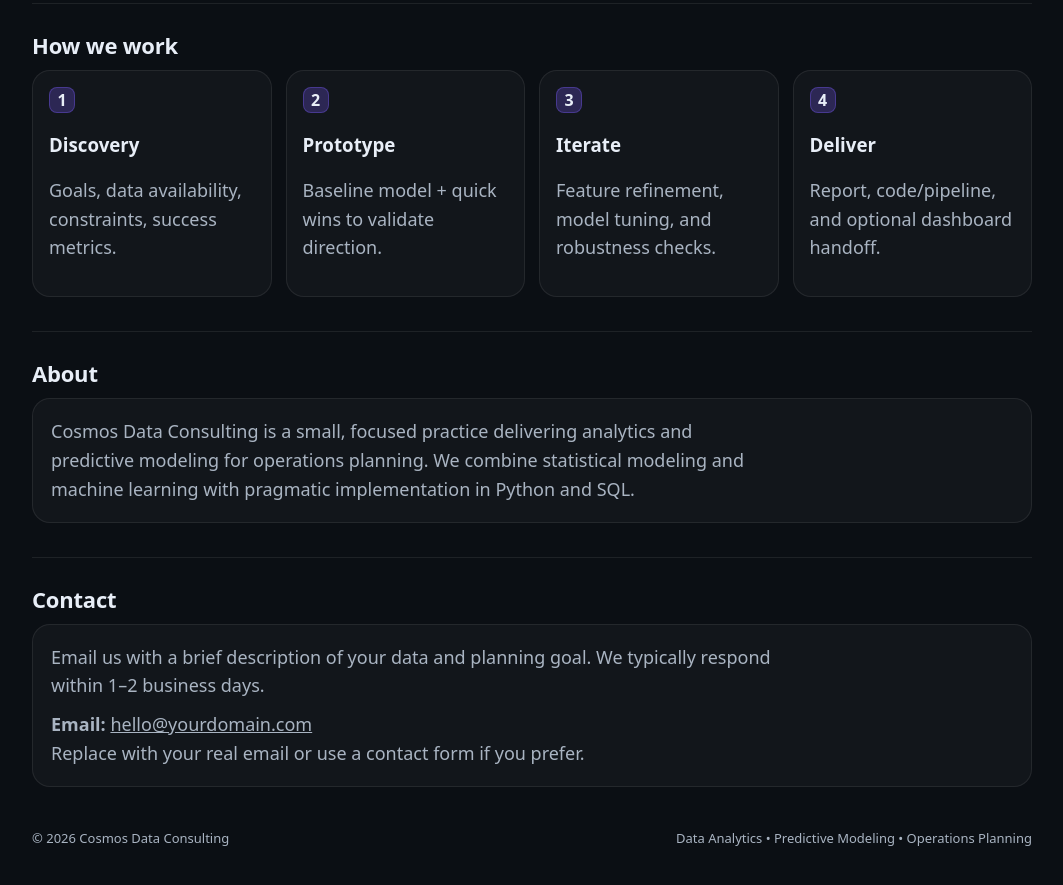
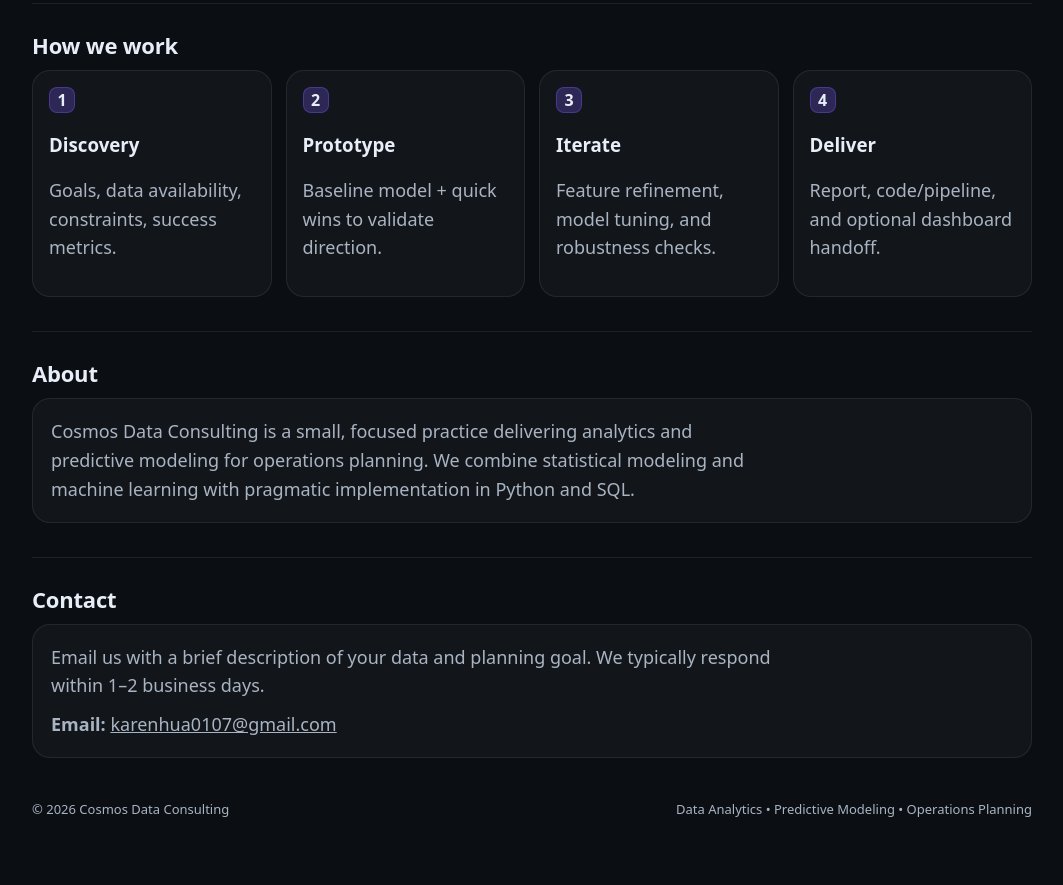
Before and after one commit to karenhua0107/cosmos-site, a plain HTML site: page index.html in a window 1280 px wide. Shown: the part 965-1850 px from the top of the page, without its empty margins (108-1171 px from the left). Drawn offline with Linux system fonts and the light colour scheme.

Commit message:
Update index.html with real email

```diff
--- a/index.html
+++ b/index.html
@@ -143,8 +143,7 @@
           Email us with a brief description of your data and planning goal. We typically respond within 1–2 business days.
         </p>
         <p class="sub" style="margin:0">
-          <strong>Email:</strong> <a href="mailto:hello@yourdomain.com">hello@yourdomain.com</a><br/>
-          <span style="color:var(--muted)">Replace with your real email or use a contact form if you prefer.</span>
+          <strong>Email:</strong> <a href="mailto:karenhua0107@gmail.com">karenhua0107@gmail.com</a><br/>
         </p>
       </div>
     </div>
```
